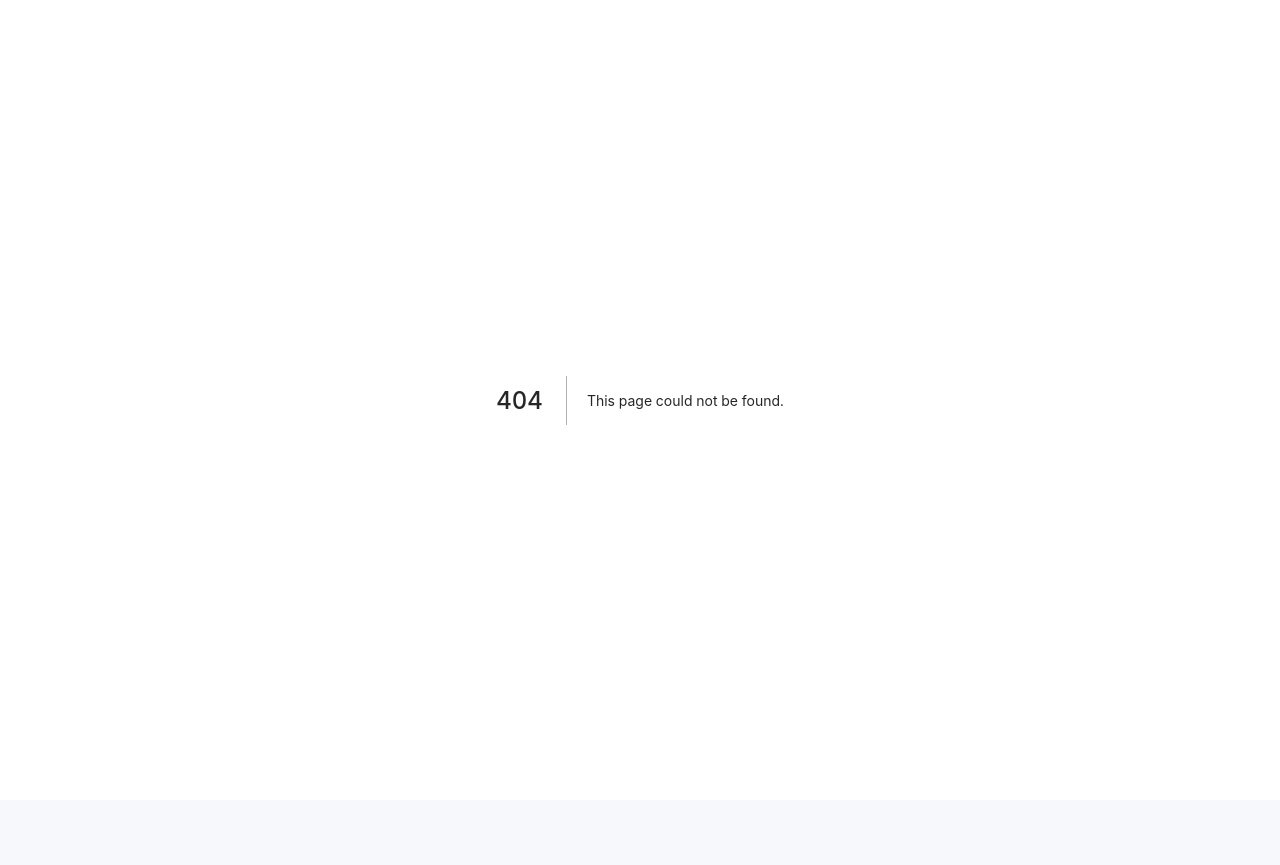
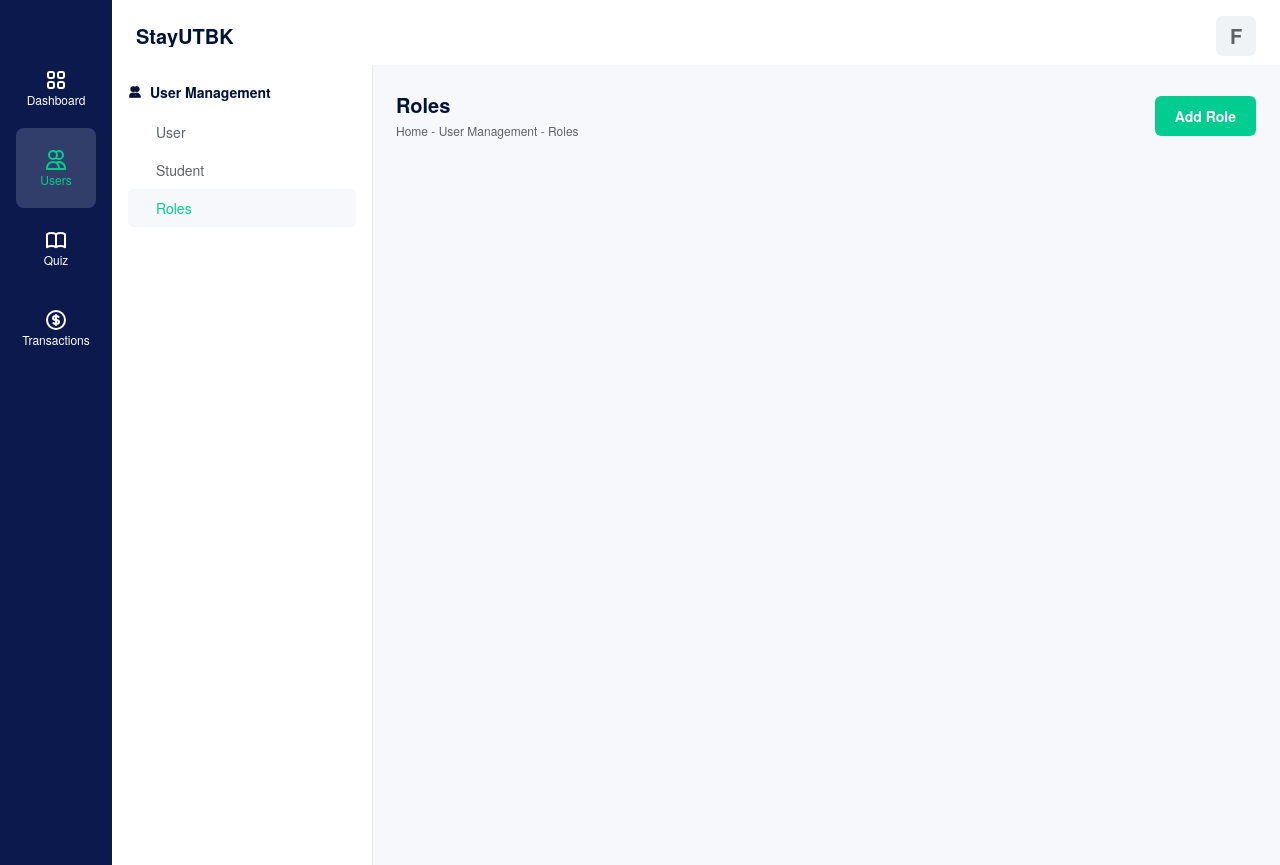
Before and after one commit to finma/stayutbk-owner, a Next.js app: page /users/roles in a window 1280 px wide. Before the commit this address had no page. Before the commit the page ends 800 px from the top, so only its background shows below. Built offline with nearby package versions, Linux system fonts and the light colour scheme; a web font is replaced by a local one.

Commit message:
[ADD] add roles page

```diff
--- /dev/null
+++ b/pages/users/roles.tsx
@@ -0,0 +1,28 @@
+import { ReactElement } from "react";
+import { Button } from "antd";
+import cx from "classnames";
+
+import LayoutMain from "@/components/layout/layout-main";
+import PageTitle from "@/components/page-title";
+
+const RolesPage = () => {
+  return (
+    <>
+      <section className="page-header">
+        <PageTitle title="Roles" breadcrumbs="Home - User Management - Roles" />
+        <Button
+          // onClick={() => setModal("add-role")}
+          className={cx("button", "success")}
+        >
+          Add Role
+        </Button>
+      </section>
+    </>
+  );
+};
+
+RolesPage.getLayout = function getLayout(page: ReactElement) {
+  return <LayoutMain title="StayUTBK - Roles">{page}</LayoutMain>;
+};
+
+export default RolesPage;
```
